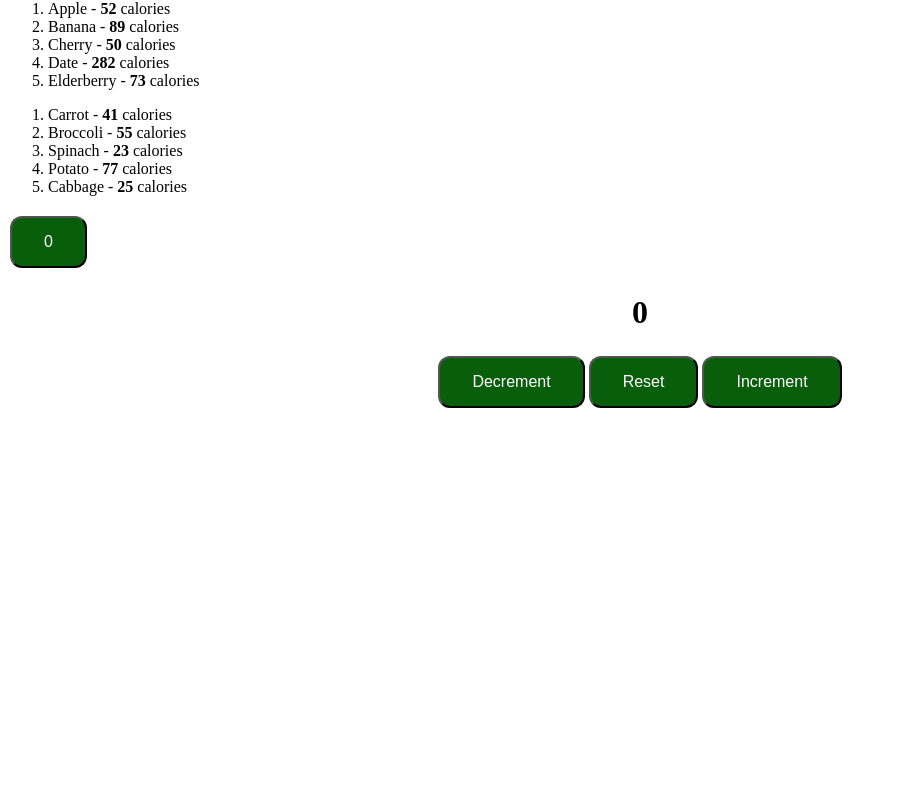
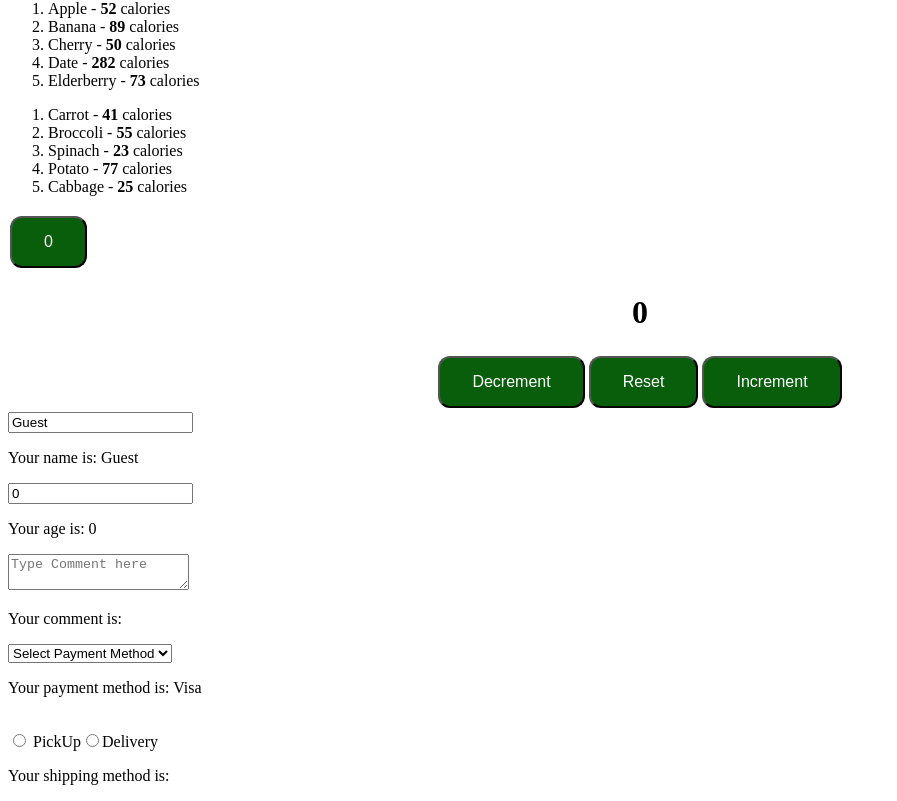
Before and after one commit to niloyblueee/Learning_ReactJS, a React (Vite) app in the folder learning_react/: page / in a window 1280 px wide. Shown: the part 984-1785 px from the top of the page, without its empty margins (0-897 px from the left). Before the commit the page ends 1404 px from the top, so only its background shows below. Built offline with nearby package versions, Linux system fonts and the light colour scheme.

Commit message:
learnt how on change works

```diff
--- a/learning_react/src/App.jsx
+++ b/learning_react/src/App.jsx
@@ -13,6 +13,8 @@ import List from './List.jsx';
 import Button2 from './Button/Button2.jsx';
 
 import Counter from './Counter.jsx';
+
+import OnChange from './OnChange.jsx';
 
 function App() {
     return (
@@ -41,6 +43,11 @@ function App() {
         {/*lEARNING USE STATE*/}
         <Counter />
 
+        {/*Learning Onchange*/}
+
+        <OnChange />
+
+
 
 
 
--- /dev/null
+++ b/learning_react/src/OnChange.jsx
@@ -0,0 +1,69 @@
+import React, {useState} from "react";
+// This component demonstrates the use of the onChange event in a form input
+function OnChange() {
+
+    const [name, setName] = useState("Guest"); // State to hold the input value
+    const [value, setValue] = useState(0); // State to hold the value of a number input
+    const [comment, setComment] = useState(""); // State to hold the comment input value
+    const [payment, setPayment] = useState("Visa"); // State to hold the payment input value
+    const [shipping, setShipping] = useState(""); // State to hold the shipping input value
+
+    // Function to handle changes in the input field
+    function handleChange(event) {
+        setName(event.target.value); // Update the name state with the input value
+    }
+    // Function to handle changes in the number input field
+    function handleValueChange(event) {
+        setValue(event.target.value); // Update the value state with the input value
+    }
+    // Function to handle changes in the comment textarea
+    function handleComment(event){
+        setComment(event.target.value); // Update the comment state with the input value
+    }
+    // Function to handle changes in the payment input field
+    function handlePayment(event){
+        setPayment(event.target.value); // Update the payment state with the input value
+    }
+    // Function to handle changes in the shipping input field
+    function handleShipping(event){
+        setShipping(event.target.value); // Update the shipping state with the input value
+    }
+
+
+
+    return (
+            <div>
+
+                <input type="text" value={name} onChange={handleChange} />
+                <p>Your name is: {name}</p>
+
+                <input type="number" value={value} onChange={handleValueChange} />
+                <p>Your age is: {value}</p>
+
+                <textarea value={comment} onChange={handleComment} placeholder="Type Comment here"/>
+                <p>Your comment is: {comment}</p>
+
+                <select value={payment} onChange={handlePayment}>
+                    <option value="">Select Payment Method</option>
+                    <option value="credit">Credit Card</option>
+                    <option value="paypal">PayPal</option>
+                    <option value="bank">Bank Transfer</option>
+                </select>
+                <p>Your payment method is: {payment}</p>
+                <br />
+                <label >
+                    <input type="radio" value="Pick up"
+                    checked={shipping === "Pick up"} onChange={handleShipping}/>    PickUp
+                </label>
+
+                <label>
+                    <input type="radio" name="shipping" value="Delivery"
+                    checked={shipping === "Delivery"} onChange={handleShipping}/>
+                    Delivery
+                </label>
+                <p>Your shipping method is: {shipping}</p>
+            </div>
+    );
+}
+
+export default OnChange;
```
